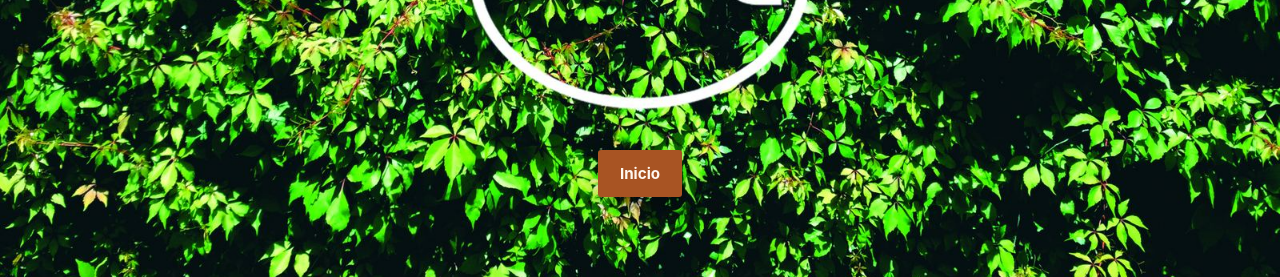
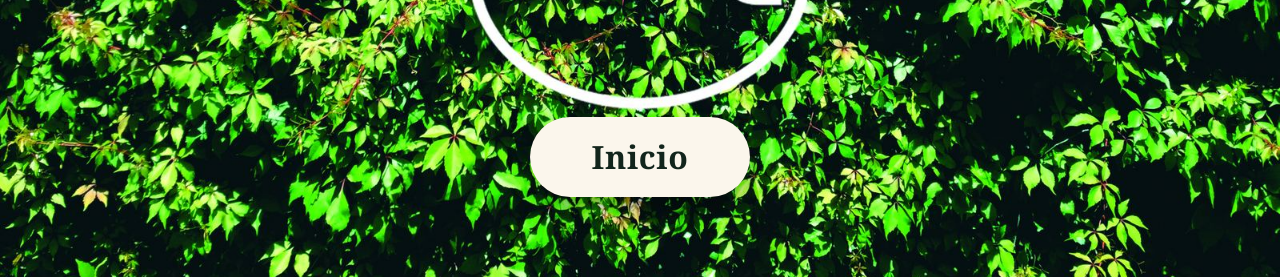
Before and after one commit to mherrerasosahdr/hosteria-don-r, a plain HTML site: page index.html in a window 1280 px wide. Shown: the part 523-800 px from the top of the page. Drawn offline with Linux system fonts and the light colour scheme.

Commit message:
Add files via upload

```diff
--- a/index.html
+++ b/index.html
@@ -189,7 +189,19 @@
     display:flex; justify-content:center;
     padding:0 clamp(1.25rem,6vw,3rem) clamp(2.5rem,9vw,5rem);
   }
-  .splash-btn{ box-shadow:0 10px 24px -8px rgba(0,0,0,0.5); }
+  .splash-btn{
+    display:inline-flex; align-items:center; justify-content:center;
+    font-family:var(--serif); font-weight:700; font-size:2rem;
+    letter-spacing:.02em;
+    padding:0.55em 1.9em;
+    border-radius:999px;
+    background:var(--bg); color:var(--verde-deep);
+    border:1.5px solid transparent;
+    cursor:pointer;
+    box-shadow:0 14px 30px -10px rgba(0,0,0,0.45);
+    transition:transform .15s ease, box-shadow .15s ease, background-color .15s ease;
+  }
+  .splash-btn:hover{ background:#FFFFFF; transform:translateY(-1px); box-shadow:0 18px 36px -10px rgba(0,0,0,0.5); }
 
   body.splash-active{ overflow:hidden; height:100%; }
 
@@ -558,7 +570,7 @@
 <div class="splash" id="splashScreen">
   <img src="portada-jardin.jpg" alt="Jardín y logo de La Hostería de Don R" class="splash-img">
   <div class="splash-content">
-    <button type="button" class="btn btn-solid splash-btn" id="splashEnter">Inicio</button>
+    <button type="button" class="splash-btn" id="splashEnter">Inicio</button>
   </div>
 </div>
 
```
